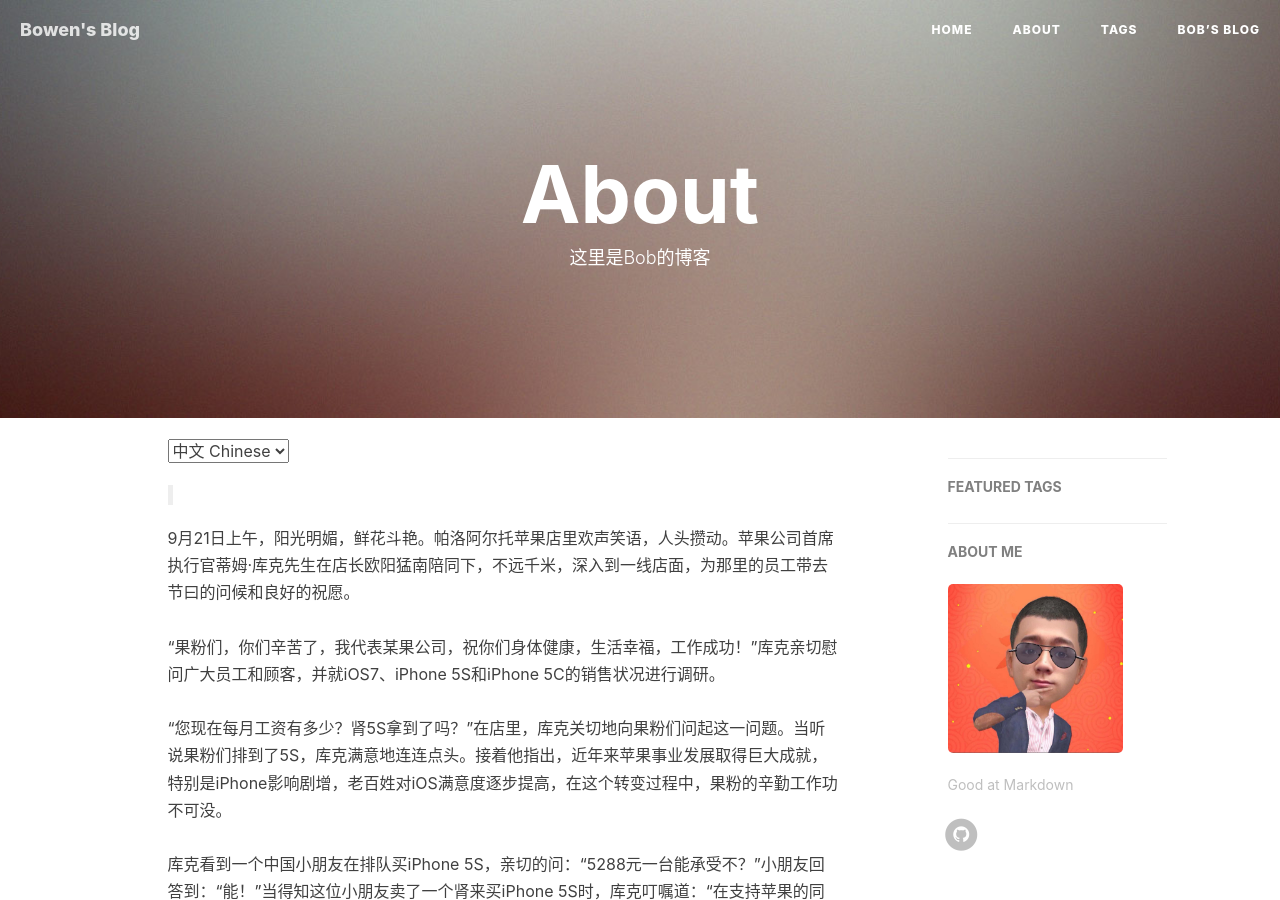
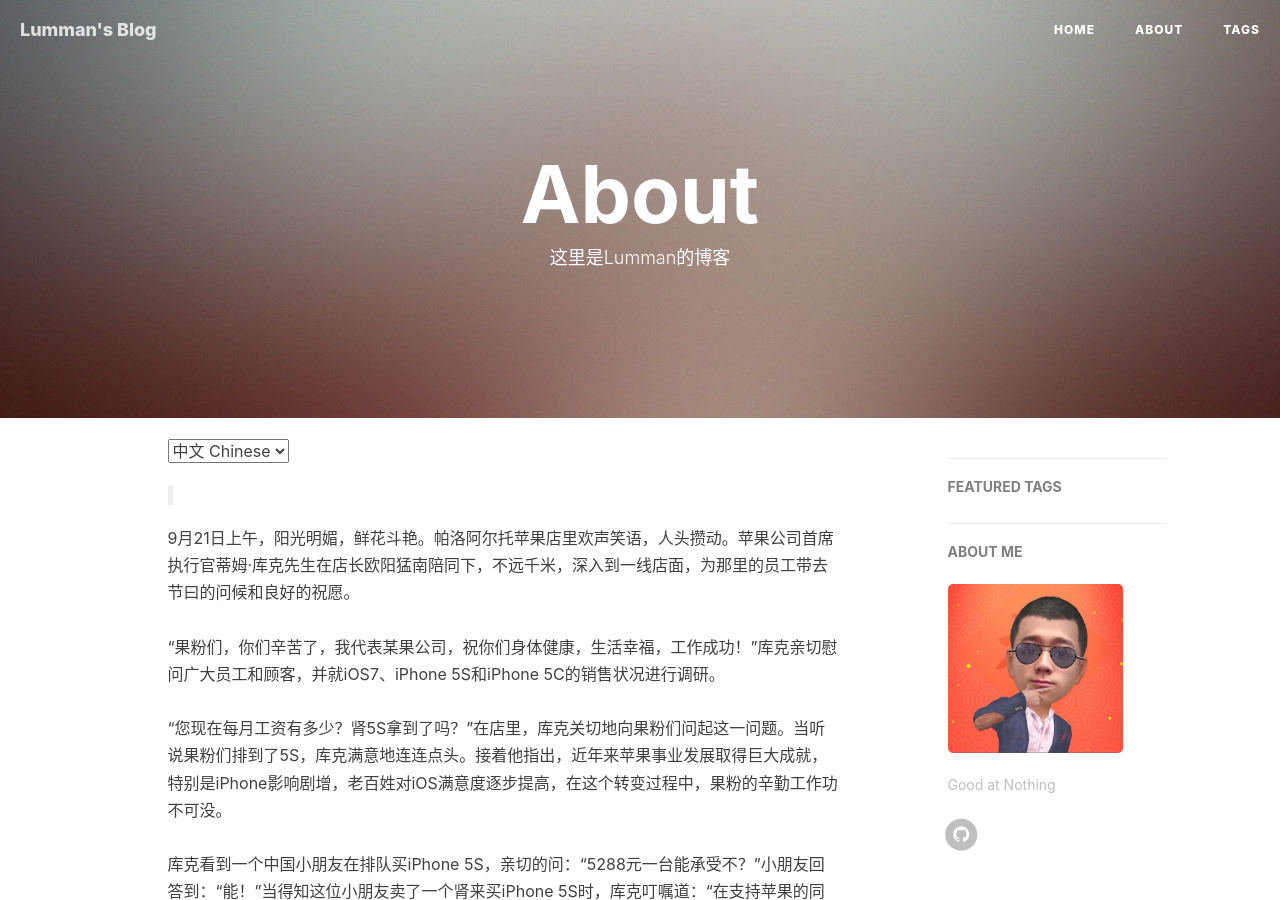
Before and after one commit to wulinman/wulinman.github.io, a Jekyll site: the page built from about.html, in a window 1280 px wide and 900 px high. Built offline with Jekyll 4.4.1, drawn with Linux system fonts in a browser that asks for light colours; nearby versions of some CDN libraries; comment, search, counter and statistics services are not loaded; some of the changed text lies outside the part shown.

Commit message:
修改个人信息

```diff
--- a/README.zh.md
+++ /dev/null
@@ -1,3 +0,0 @@
-# Bob's Blog
----
-Bob's blog - https://bowenwu1.github.io
--- a/_config.yml
+++ b/_config.yml
@@ -1,11 +1,11 @@
 # Site settings
-title: Bowen's Blog
-SEOTitle: Bowen的博客 | Bowen's Blog
+title: Lumman's Blog
+SEOTitle: Lumman的博客 | Lumman's Blog
 header-img: img/banner.jpg
-email: 864409241@qq.com
+email: 550832921@qq.com
 description: "An undergraduate of Sun Yat-sen University."
-keyword: "Bowen Wu, Sun Yat-sen University, Software Engineering, Software Testing"
-url: "https://bowenwu1.github.io"              # your host, for absolute URL
+keyword: "Lumman Wu, Sun Yat-sen University, Software Engineering, Software Testing"
+url: "https://wulinman.github.io"              # your host, for absolute URL
 baseurl: ""         # for example, '/blog' if your blog hosted on 'host/blog'
 
 
@@ -14,7 +14,7 @@
 RSS: false
 # weibo_username:     huxpro
 # zhihu_username:     huxpro
-github_username:    bowenwu1
+github_username:    wulinman
 #twitter_username:  huxpro
 # facebook_username:  huxpro
 
@@ -68,7 +68,7 @@
 
 # Sidebar settings
 sidebar: true                           # whether or not using Sidebar.
-sidebar-about-description: "Good at Markdown"
+sidebar-about-description: "Good at Nothing"
 sidebar-avatar: /img/avator.jpeg      # use absolute URL, seeing it's used in both `/` and `/about/`
 
 
--- a/about.html
+++ b/about.html
@@ -1,7 +1,7 @@
 ---
 layout: page
 title: "About"
-description: "这里是Bob的博客"
+description: "这里是Lumman的博客"
 header-img: "img/pic08.jpg"
 ---
 
```
Also changed, not shown: package.json (+5 -5 lines).
